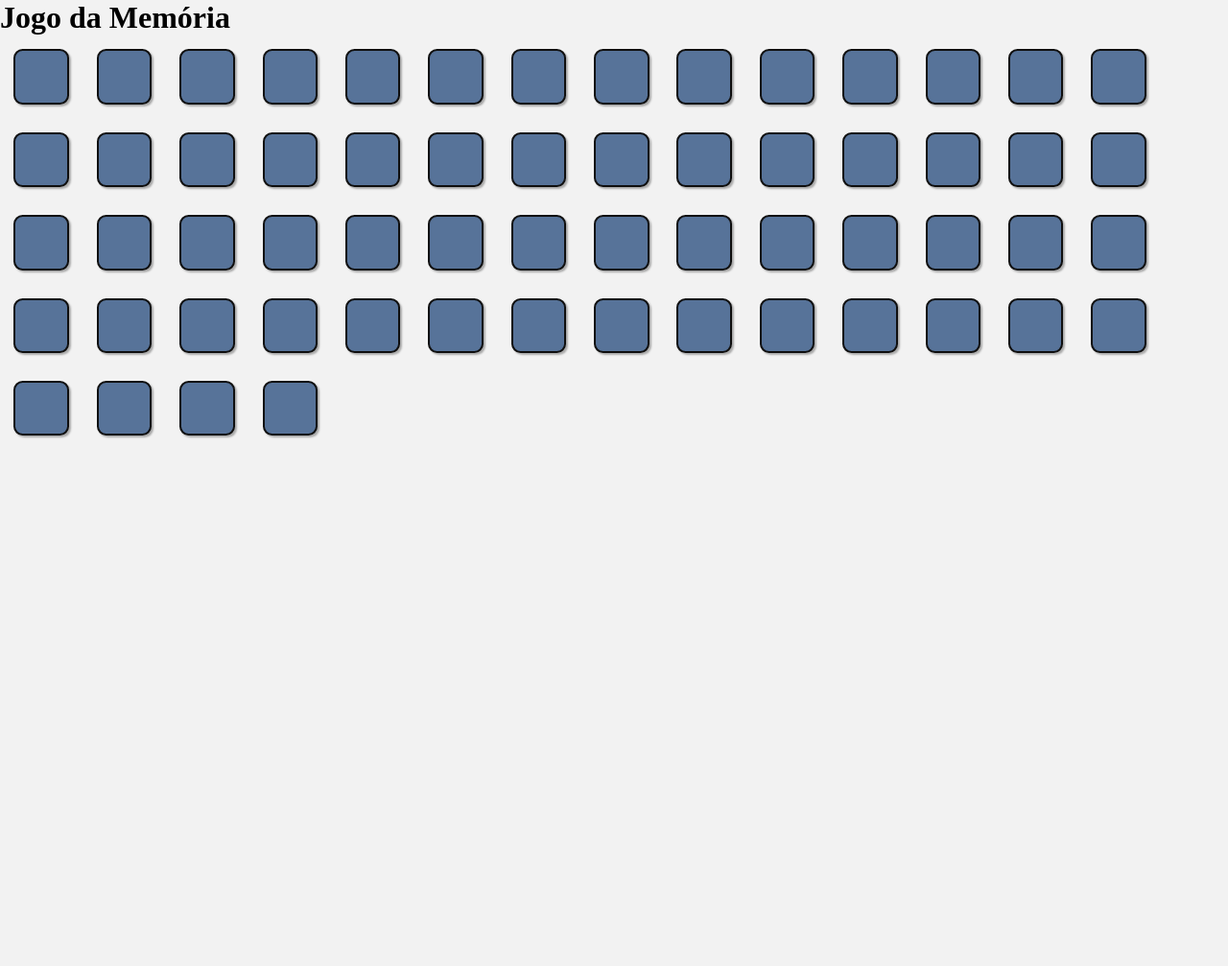
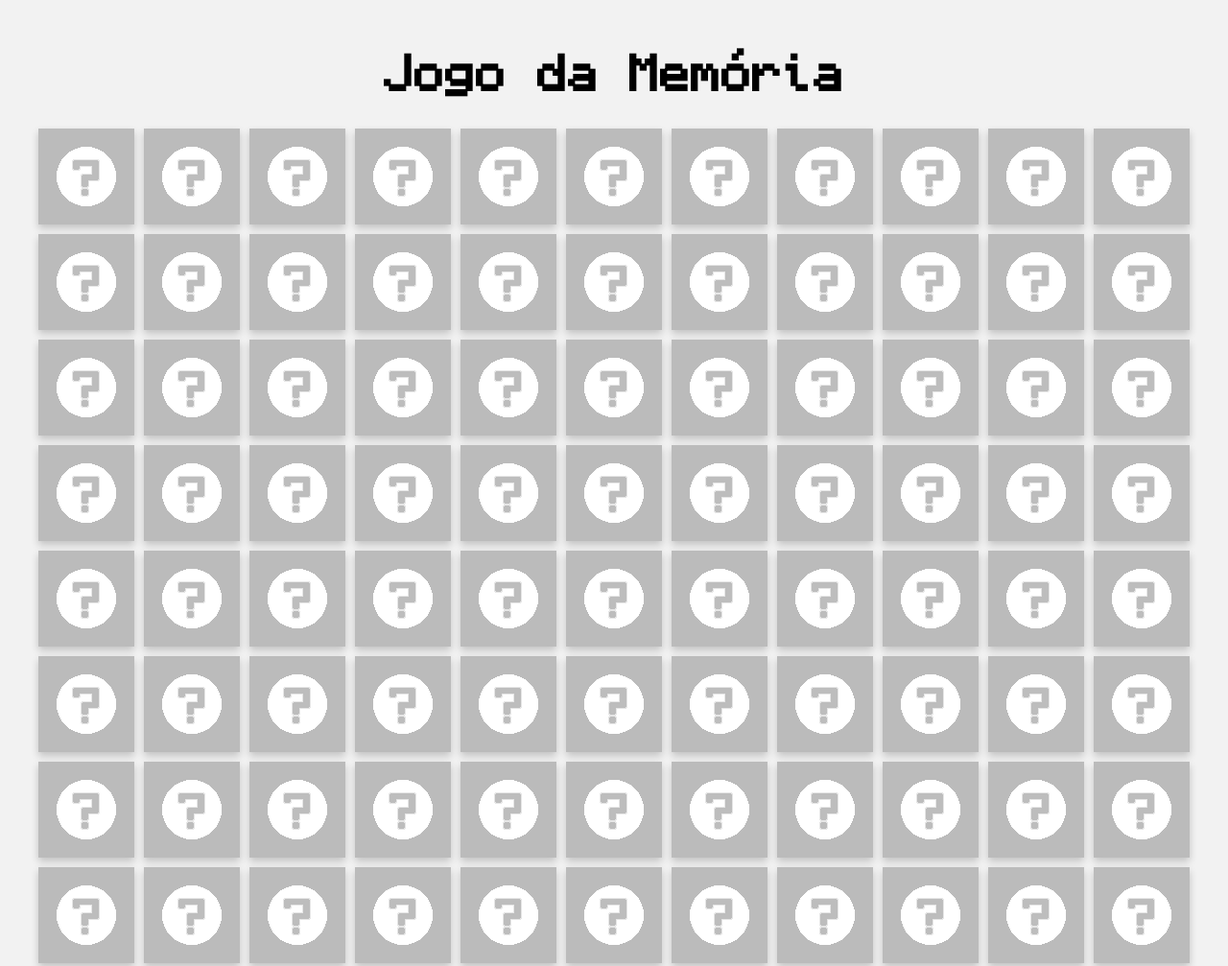
Before and after one commit to deyvidwms/jogo-da-memoria, a plain HTML site: page index.html in a window 1280 px wide. Shown: the top 1007 px of the page at 96% size. Before the commit the page ends 800 px from the top, so only its background shows below. Drawn offline with Linux system fonts and the light colour scheme.

Commit message:
adicionando fonte e ajeitando os cards

```diff
--- /dev/null
+++ b/assets/css/flip-card.css
@@ -0,0 +1,50 @@
+.flip-card {
+  background-color: transparent;
+  width: 100px;
+  height: 100px;
+  perspective: 1000px;
+}
+
+.flip-card--inner {
+  position: relative;
+  width: 100%;
+  height: 100%;
+  text-align: center;
+  transition: transform 0.6s;
+  transform-style: preserve-3d;
+  box-shadow: 0 4px 8px 0 rgba(0,0,0,0.2);
+}
+
+.flip-card.active .flip-card--inner,
+.flip-card[data-active="on"] .flip-card--inner {
+  transform: rotateY(180deg);
+}
+
+.flip-card--front, .flip-card--back {
+  position: absolute;
+  width: 100%;
+  height: 100%;
+  -webkit-backface-visibility: hidden;
+  backface-visibility: hidden;
+}
+
+.flip-card--front {
+  display: flex;
+  justify-content: center;
+  align-items: center;
+  background-color: #bbb;
+  color: black;
+}
+
+.flip-card--back {
+  display: flex;
+  justify-content: center;
+  align-items: center;
+  background-color: #2980b9;
+  color: white;
+  transform: rotateY(180deg);
+}
+
+.flip-card--back > .flip-card--icon {
+  font-size: 3rem;
+}
--- a/assets/css/style.css
+++ b/assets/css/style.css
@@ -1,3 +1,8 @@
+@font-face {
+  font-family: 'Monocraft';
+  src: url('../fonts/Monocraft.ttf') format('truetype');
+}
+
 * {
   padding: 0;
   margin: 0;
@@ -9,41 +14,23 @@ body {
   background-color: #F2F2F2;
 }
 
-#localCartoes {
+.content {
   display: flex;
-  flex-wrap: wrap;
+  flex-direction: column;
+  justify-content: center;
+  align-items: center;
+  margin: 50px 10px;
 }
 
-@keyframes center-animate {
-  0% {
-    transform: scaleX(0);
-  }
-
-  100% {
-    transform: scaleX(1);
-  }
+.title {
+  font-size: 3rem;
+  font-family: 'Monocraft';
+  margin-bottom: 32px;
 }
 
-.cartao {
-  border: 2px solid #0F0F0F;
-  border-radius: .5em;
-  margin: .75em;
-  padding: 1em;
-  width: 3em;
-  height: 3em;
-  font-size: 1.2em;
-  box-shadow: 2px 2px 2px rgba(0, 0, 0, .3);
+#cardLocations {
+  display: flex;
+  justify-content: center;
+  flex-wrap: wrap;
+  gap: 10px;
 }
-
-.mostrando {
-  background-color: #BDD5EA;
-}
-
-.virando {
-  animation: center-animate 1s ease 1;
-  background-color: #BDD5EA;
-}
-
-.oculto {
-  background-color: #577399;
-}
--- a/assets/js/script.js
+++ b/assets/js/script.js
@@ -1,5 +1,8 @@
-"use strict";
+window.onload = () => {
+  init();
+}
 
+const init = () => {
   const EMOJIS = [
     '😀', '😃', '😄', '😁', '😆', '😅', '😂', '☺️', '😊', '😇', '🙃', '😉', '😌', '😍', '😘',
     '😗', '😙', '😚', '😋', '😛', '😝', '😜', '😎', '😏', '😒', '😞', '😔', '😟', '😕', '☹️',
@@ -7,49 +10,35 @@ const EMOJIS = [
     '😐', '😑', '😯', '😦', '😧', '😮', '😲', '😴', '😪', '😵', '😷', '💩', '☠️', '👽', '🤖',
   ];
 
-function novoCartao(texto, status) {
-  return { texto, status };
+  showCards(EMOJIS);
 }
 
-function desvirar(cartoes) {
-  for (const cartao of cartoes) {
-    cartao.status = false;
-  }
+const showCards = (emojis) => {
+  const cardLocations = document.getElementById('cardLocations');
+  emojis.forEach( element => cardLocations.innerHTML += generateCard(element) + generateCard(element));
 }
 
-function virarCarta(cartoes, index) {
-  let cartao = cartoes[index];
-  if (cartao.status == "oculto") {
-    cartao.status = "virando";
-  } else {
-    cartao.status = "oculto"
+const generateCard = (icon) => {
+  const reponseElm = `
+    <div class="flip-card" data-active="off" onClick="handleClick(this)">
+      <div class="flip-card--inner">
+        <div class="flip-card--front">
+          <img src="./assets/images/unknow.png" alt="Imagem Interrogação">
+        </div>
+        <div class="flip-card--back">
+          <p class="flip-card--icon">${icon}</p>
+        </div>
+      </div>
+    </div>
+  `;
+
+  return reponseElm;
 }
 
-  printarCartoes(cartoes);
+const handleClick = ( element ) => {
+  const isActive = element.getAttribute('data-active') === "on";
+  element.setAttribute('data-active', isActive ? "off" : "on");
+
+  // TODO: colocar verificação se é igual ao anterior
+
 }
-
-function printarCartoes(cartoes) {
-  let localCartoes = document.getElementById('localCartoes');
-  localCartoes.innerHTML = "";
-
-  cartoes.forEach((cartao, index) => {
-    let div = document.createElement('div');
-    div.id = `${index}`;
-
-    div.onclick = () => { virarCarta(cartoes, index) };
-
-    div.className = `cartao ${cartao.status}`;
-    if (cartao.status != "oculto") {
-      div.innerText = cartao.texto;
-    }
-
-    localCartoes.appendChild(div);
-
-    if (cartao.status == "virando") {
-      cartao.status = "mostrando";
-    }
-  });
-}
-
-let cartoes = EMOJIS.map((emoji) => novoCartao(emoji, "oculto"));
-printarCartoes(cartoes);
--- a/index.html
+++ b/index.html
@@ -7,12 +7,21 @@
   <meta name="viewport" content="width=device-width, initial-scale=1.0, maximum-scale=1.0, user-scalable=no" />
   <title>Jogo da Memória</title>
   <link rel="stylesheet" href="./assets/css/style.css">
+  <link rel="stylesheet" href="./assets/css/flip-card.css">
 </head>
 
-<body>
-  <h1>Jogo da Memória</h1>
+<body ondragstart="return false" draggable="false"
+  ondragenter="event.dataTransfer.dropEffect='none'; event.stopPropagation(); event.preventDefault();"
+  ondragover="event.dataTransfer.dropEffect='none';event.stopPropagation(); event.preventDefault();"
+  ondrop="event.dataTransfer.dropEffect='none';event.stopPropagation(); event.preventDefault();">
 
-  <div id="localCartoes"></div>
+  <div class="content">
+
+    <h1 class="title">Jogo da Memória</h1>
+
+    <div id="cardLocations"></div>
+
+  </div>
 
   <script src="./assets/js/script.js"></script>
 </body>
```
Also changed, not shown: assets/fonts/Monocraft.ttf (added), assets/images/unknow.png (added). Lines whose indentation alone changed are shown as unchanged.
